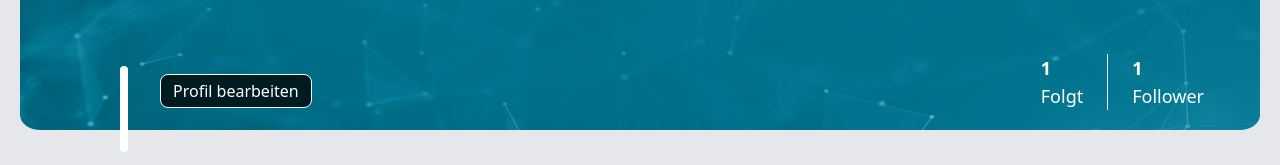
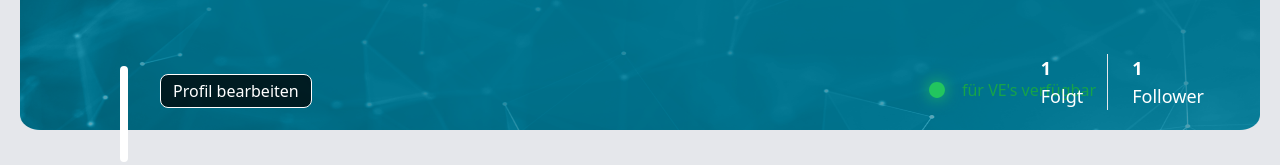
Before and after one commit to KMI-KPZ/ve-collab, a Next.js app in the folder frontend-vecollab/: page /profile in a window 1280 px wide. Shown: the part 266-431 px from the top of the page. Built offline with nearby package versions, Linux system fonts and the light colour scheme; no server answers.

Commit message:
implement status indicator if user is open for new VEs or not

```diff
--- a/frontend-vecollab/src/components/profile/EditVEInfo.tsx
+++ b/frontend-vecollab/src/components/profile/EditVEInfo.tsx
@@ -10,6 +10,8 @@ import Swapper from './Swapper';
 interface Props {
     veInformation: VEInformation;
     setVeInformation: Dispatch<SetStateAction<VEInformation>>;
+    veReady: boolean;
+    setVeReady: Dispatch<SetStateAction<boolean>>;
     updateProfileData(evt: FormEvent): Promise<void>;
     orcid: string | null | undefined;
     importOrcidProfile(evt: FormEvent): Promise<void>;
@@ -18,6 +20,8 @@ interface Props {
 export default function EditVEInfo({
     veInformation,
     setVeInformation,
+    veReady,
+    setVeReady,
     updateProfileData,
     orcid,
     importOrcidProfile,
@@ -142,6 +146,19 @@ export default function EditVEInfo({
         <form onSubmit={updateProfileData}>
             <EditProfileHeader orcid={orcid} importOrcidProfile={importOrcidProfile} />
             <EditProfileVerticalSpacer>
+                <EditProfileHeadline name={'aktuelle Verfügbarkeit für VE'} />
+                <select
+                    value={veReady === true ? 'true' : 'false'}
+                    onChange={(e) =>
+                        e.target.value === 'true' ? setVeReady(true) : setVeReady(false)
+                    }
+                    className="border border-gray-500 rounded-lg p-2 bg-white"
+                >
+                    <option value="true">Ja</option>
+                    <option value="false">Nein</option>
+                </select>
+            </EditProfileVerticalSpacer>
+            <EditProfileVerticalSpacer>
                 <EditProfileHeadline name={'VE-Themeninteressen'} />
                 {veInformation.veInterests.map((interest, index) => (
                     <Swapper
--- a/frontend-vecollab/src/components/profile/profile-header.tsx
+++ b/frontend-vecollab/src/components/profile/profile-header.tsx
@@ -1,8 +1,8 @@
 import Link from 'next/link';
-import { RxDotsVertical } from 'react-icons/rx';
+import { RxDotFilled, RxDotsVertical } from 'react-icons/rx';
 import { fetchDELETE, fetchPOST } from '@/lib/backend';
 import { signIn, useSession } from 'next-auth/react';
-import { useEffect} from 'react';
+import { useEffect } from 'react';
 import { useRouter } from 'next/router';
 import AuthenticatedImage from './AuthenticatedImage';
 
@@ -12,6 +12,7 @@ interface Props {
     profilePictureUrl: string;
     foreignUser: boolean;
     followers: string[];
+    veReady: boolean;
 }
 
 export default function ProfileHeader({
@@ -20,6 +21,7 @@ export default function ProfileHeader({
     profilePictureUrl,
     foreignUser,
     followers,
+    veReady,
 }: Props) {
     const router = useRouter();
     const { data: session, status } = useSession();
@@ -57,7 +59,12 @@ export default function ProfileHeader({
     return (
         <div className={'flex'}>
             <div className={'mr-8 rounded-full overflow-hidden border-4 border-white shadow-2xl'}>
-                <AuthenticatedImage imageId={profilePictureUrl} alt={'Profilbild'} width={180} height={180} />
+                <AuthenticatedImage
+                    imageId={profilePictureUrl}
+                    alt={'Profilbild'}
+                    width={180}
+                    height={180}
+                />
             </div>
             <div className={'mr-auto'}>
                 <div className="mt-2 min-h-[2rem]">
@@ -79,6 +86,29 @@ export default function ProfileHeader({
                 <div className={'text-gray-500'}>{institution}</div>
             </div>
             <div className={'flex items-end mb-12'}>
+                <div className="flex mx-16 h-12 items-center">
+                    {veReady ? (
+                        <>
+                            <RxDotFilled
+                                size={50}
+                                className="text-green-500 drop-shadow-[0_0_8px_rgba(34,197,94,1)]"
+                            />
+                            <div className="flex items-center text-green-600">
+                                für VE&apos;s verfügbar
+                            </div>
+                        </>
+                    ) : (
+                        <>
+                            <RxDotFilled
+                                size={50}
+                                className="text-red-500 drop-shadow-[0_0_8px_rgba(239,68,68,1)]"
+                            />
+                            <div className="flex items-center text-red-600">
+                                zur Zeit keine VE&apos;s
+                            </div>
+                        </>
+                    )}
+                </div>
                 {/* we only render follow and message buttons if it is not our own profile*/}
                 {foreignUser && (
                     <>
--- a/frontend-vecollab/src/pages/editProfile.tsx
+++ b/frontend-vecollab/src/pages/editProfile.tsx
@@ -21,7 +21,6 @@ import {
 import EditProfileSuccessAlert from '@/components/profile/EditProfileSuccessAlert';
 import EditVisibilitySettings from '@/components/profile/EditVisibilitySettings';
 import EditProfileVeWindow from '@/components/profile/EditProfileVeWindow';
-import { title } from 'process';
 
 export default function EditProfile() {
     const [personalInformation, setPersonalInformation] = useState<PersonalInformation>({
@@ -34,6 +33,7 @@ export default function EditProfile() {
         profilePicId: '',
         languageTags: [],
     });
+    const [veReady, setVeReady] = useState(true);
     const [veInformation, setVeInformation] = useState<VEInformation>({
         veInterests: [''],
         veGoals: [''],
@@ -118,6 +118,7 @@ export default function EditProfile() {
                             text: language,
                         })),
                     });
+                    setVeReady(data.profile.ve_ready);
                     setVeInformation({
                         veInterests: data.profile.ve_interests,
                         veGoals: data.profile.ve_goals,
@@ -168,6 +169,7 @@ export default function EditProfile() {
                 expertise: personalInformation.expertise,
                 birthday: personalInformation.birthday,
                 languages: personalInformation.languageTags.map((elem) => elem.text),
+                ve_ready: veReady,
                 ve_interests: veInformation.veInterests,
                 ve_goals: veInformation.veGoals,
                 experience: veInformation.experience,
@@ -246,6 +248,8 @@ export default function EditProfile() {
                                 <EditVEInfo
                                     veInformation={veInformation}
                                     setVeInformation={setVeInformation}
+                                    veReady={veReady}
+                                    setVeReady={setVeReady}
                                     updateProfileData={updateProfileData}
                                     orcid={session?.user.orcid}
                                     importOrcidProfile={importOrcidProfile}
--- a/frontend-vecollab/src/pages/profile.tsx
+++ b/frontend-vecollab/src/pages/profile.tsx
@@ -32,6 +32,7 @@ export default function Profile() {
     const [followers, setFollowers] = useState(['']); // other users that follow this user (usernames)
     const [follows, setFollows] = useState(['']); // the other users that this user follows (usernames)
     const [profilePictureUrl, setProfilePicUrl] = useState('');
+    const [veReady, setVeReady] = useState(true);
     const [veInformation, setVeInformation] = useState<VEInformation>({
         veInterests: [''],
         veGoals: [''],
@@ -157,6 +158,7 @@ export default function Profile() {
                         setFollowers(data.followers);
                         setFollows(data.follows);
                         setProfilePicUrl(data.profile.profile_pic);
+                        setVeReady(data.profile.ve_ready);
                         setVeInformation({
                             veInterests: data.profile.ve_interests,
                             veGoals: data.profile.ve_goals,
@@ -200,6 +202,7 @@ export default function Profile() {
                         profilePictureUrl={profilePictureUrl}
                         foreignUser={foreignUser}
                         followers={followers}
+                        veReady={veReady}
                     />
                 </div>
                 <Container>
```
Also changed, not shown: 2 other files (tests, documents, lock files or other folders).
